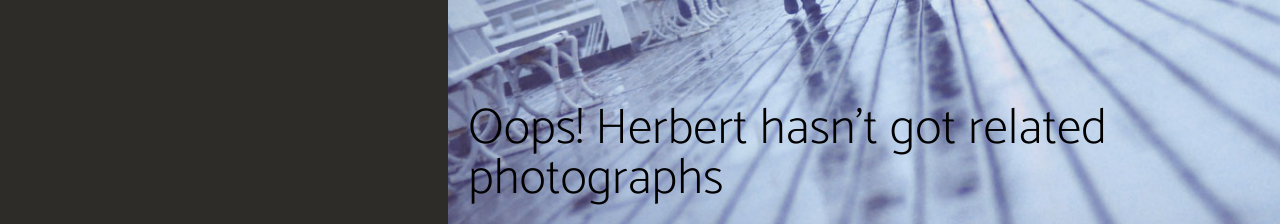
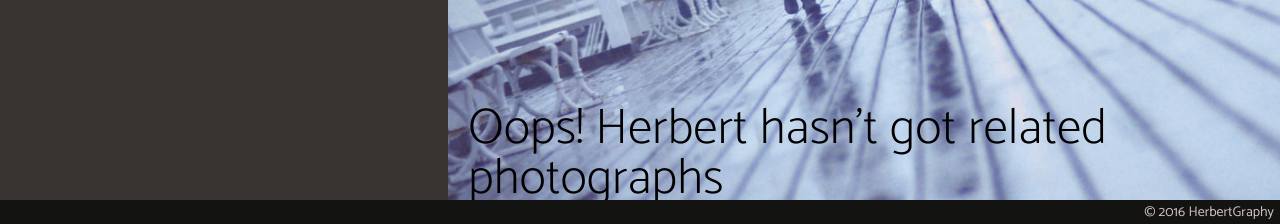
Before and after one commit to hckherbert/herbertgraphy, a CodeIgniter app: page /database/index.php/base/index in a window 1280 px wide; the page is wider, and only the part inside the window is pictured. Shown: the part 576-800 px from the top of that part. Run offline with CodeIgniter, Linux system fonts and the light colour scheme.

Commit message:
css update, menu update

```diff
--- a/application/views/client/templates/footer.php
+++ b/application/views/client/templates/footer.php
@@ -1,7 +1,4 @@
-<?php
-/**
- * Created by PhpStorm.
- * User: HerbertHo
- * Date: 7/20/2016
- * Time: 11:45 AM
- */
+<?php ?>
+<div class="footer">
+    <div class="text">&copy; <?php echo date("Y"); ?> HerbertGraphy</div>
+</div>
--- a/assets/css/main.css
+++ b/assets/css/main.css
@@ -46,7 +46,7 @@ html, body
 /********** COLOR SCHEMES **********/
 .bgBrown
 {
-	background:#2e2c28;
+	background:#383432;
 }
 
 /********** HOME ***************/
@@ -348,6 +348,7 @@ html, body
     font-size: 15px;
     line-height: 1.2em;
 	color:#a29c93;
+	margin:0 0 20px 0;
 }
 
 .sMobile .infoPanel .intro
@@ -523,6 +524,14 @@ html, body
 	margin:0 0 3px 0;
 }
 
+.sDesktop .infoPanel .otherAlbumMenus li.parent a,
+.sDesktop .infoPanel .otherAlbumMenus li.siblings a,
+.sDesktop .subAlbumMenus a
+{
+	border-right: 1px solid #605854;
+	padding: 0 10px 0 0;
+}
+
 .sMobile .infoPanel .otherAlbumMenus li.siblings
 {
 	font-style:italic;
@@ -585,8 +594,26 @@ html, body
 	padding:4px 0;
 }
 
+/******** Footer ********/
+.footer
+{
+	height:24px;
+	background:#131312;
+	color:#d0c4c0;
+	position:fixed;
+	width:100%;
+	bottom:0;
+}
 
-/****** Album *********/
+.footer .text
+{
+	padding:6px;
+	text-align:right;
+	font-size:14px;
+}
+
+
+/******** Album ********/
 .wrapperAlbum
 {
 	-webkit-opacity: 0;
--- a/assets/css/page_loading.css
+++ b/assets/css/page_loading.css
@@ -1,6 +1,6 @@
 .pageLoading
 {
-  position: absolute;
+  position: fixed;
   height: 100%;
   width: 100%;
   z-index: 4;
@@ -268,10 +268,9 @@
 
 .down
 {
-  -ms-transform: translate(0, 200%); /* IE 9 */
-  -webkit-transform: translate(0, 200%); /* Safari */
-  transform: translate(0, 200%);
-  opacity:0;
+  -ms-transform: translate(0, 15%); /* IE 9 */
+  -webkit-transform: translate(0, 15s0%); /* Safari */
+  transform: translate(0, 150%);
 
 }
 
```
